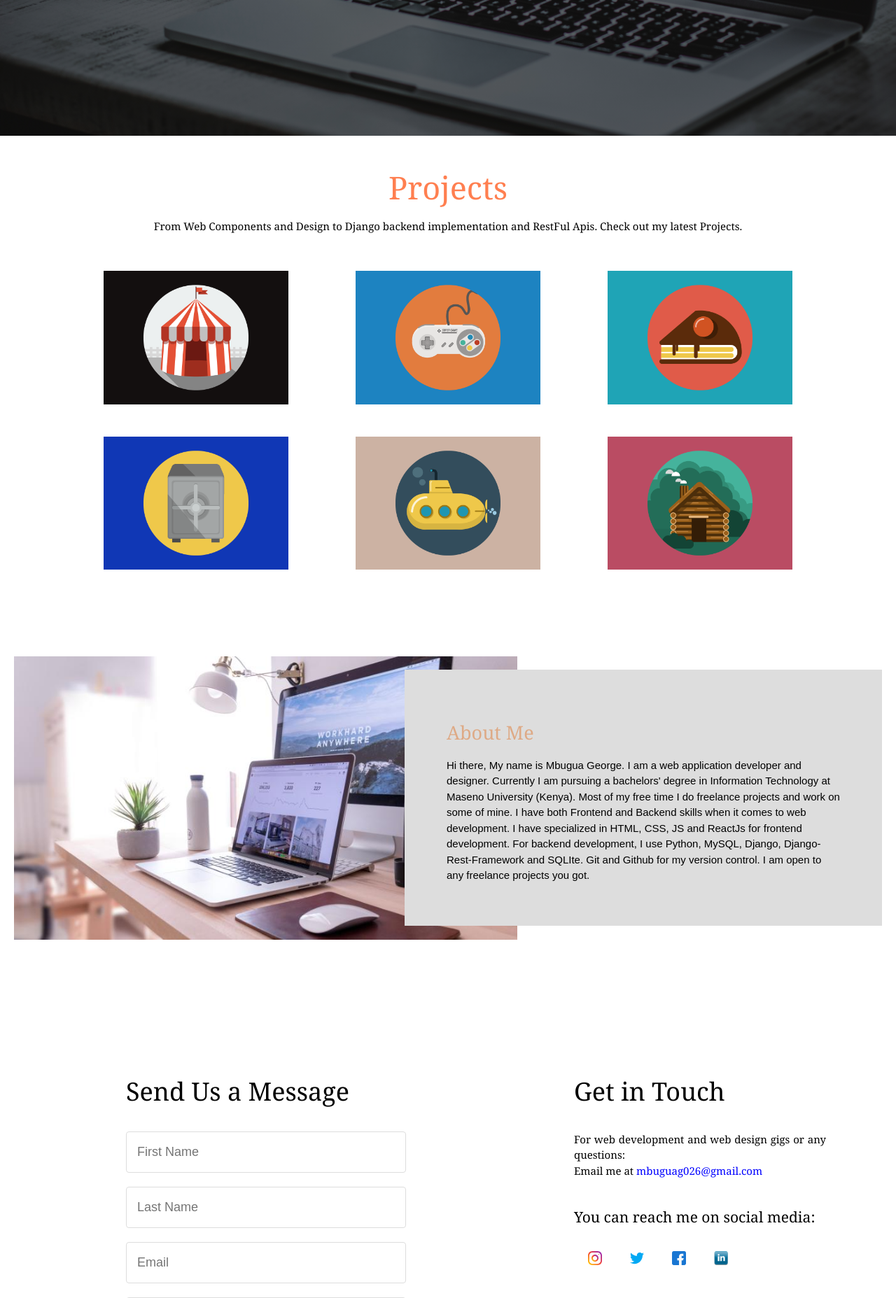
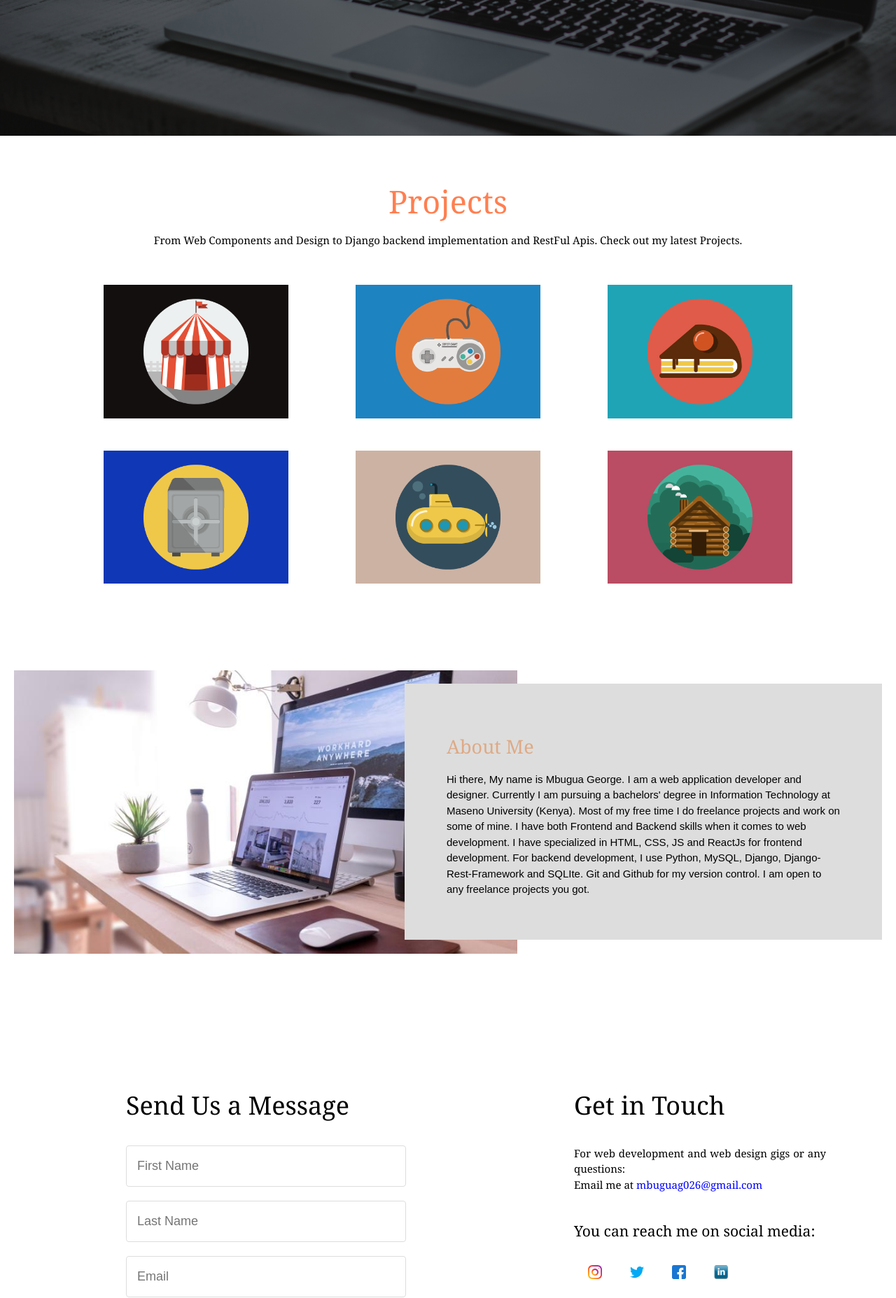
Before and after one commit to MbuguaGeorge/MbuguaGeorge.github.io, a PHP site: page / in a window 1280 px wide. Shown: the part 606-2461 px from the top of the page at 70% size. Run offline with PHP 8.4, Linux system fonts and the light colour scheme.

```diff
--- a/css/style.css
+++ b/css/style.css
@@ -100,6 +100,10 @@ nav a:hover{
     float: right;
     background-color: #ddd;
     padding: 60px;
+}
+
+.projects{
+    margin-top: 30px;
 }
 
 /* now edwin */
```
